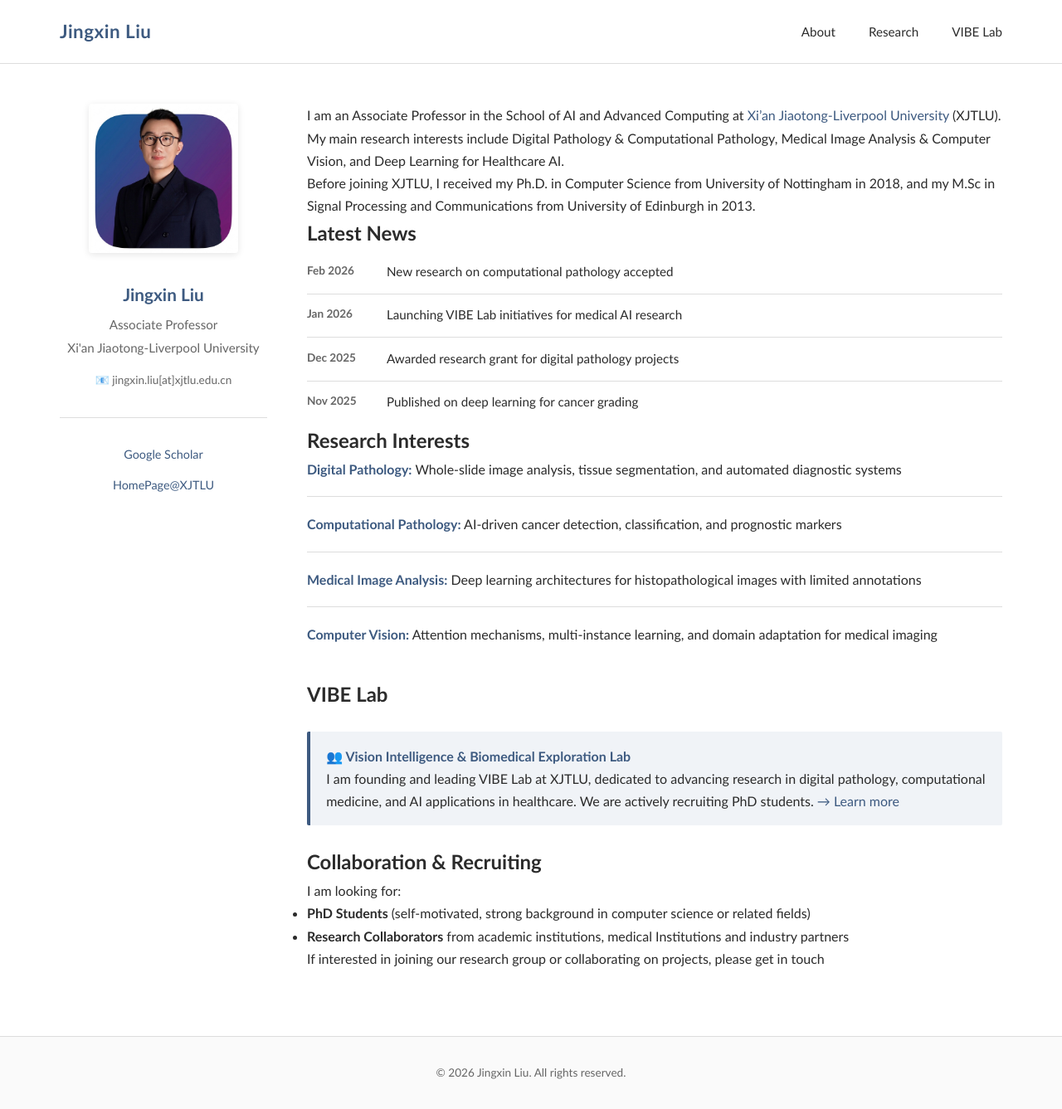
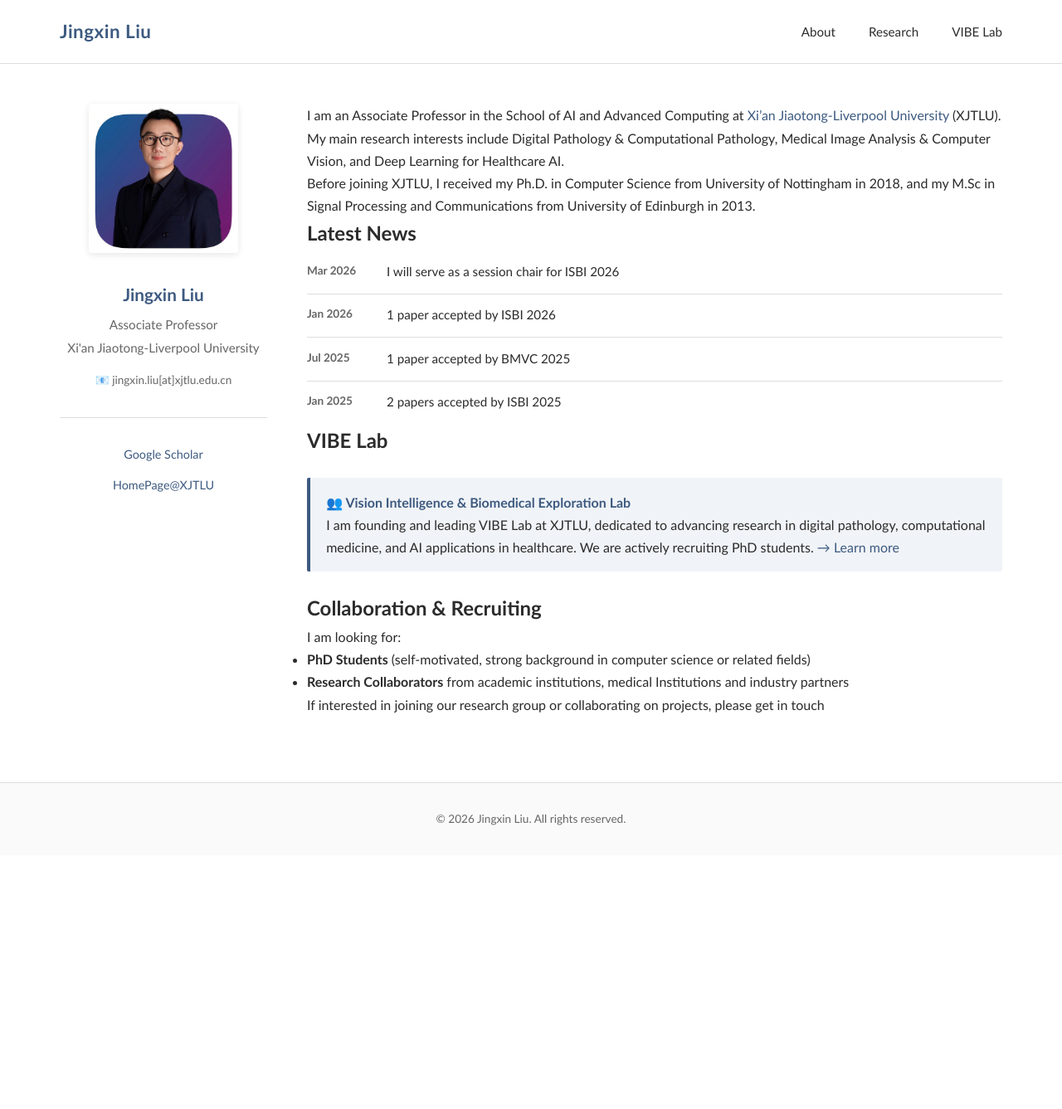
Before and after one commit to Jingxin-LIU/Jingxin-Liu.github.io, a Jekyll site: the page built from index.md, in a window 1280 px wide and 1337 px high. Shown: the whole window at 83% size. Built offline with Jekyll 4.4.1, drawn with Linux system fonts in a browser that asks for light colours.

Commit message:
Update website content

```diff
--- a/_config.yml
+++ b/_config.yml
@@ -64,7 +64,7 @@
   name: Jingxin Liu
   links:
     - https://github.com/Jingxin-Liu
-    - https://scholar.google.com/citations?user=C0X90VsAAAAJ
+    - https://scholar.google.com/citations?user=C0X90VsAAAAJ&hl=en
 
 # Navigation
 header_pages:
--- a/_layouts/home.html
+++ b/_layouts/home.html
@@ -46,7 +46,7 @@
           📧 {{ site.email | replace: '@', '[at]' }}
         </div>
         <div class="sidebar-links">
-          <a href="https://scholar.google.com/citations?user=YOUR_SCHOLAR_ID" target="_blank">Google Scholar</a>
+          <a href="https://scholar.google.com/citations?user=C0X90VsAAAAJ&hl=en" target="_blank">Google Scholar</a>
           <a href="https://scholar.xjtlu.edu.cn/en/persons/JingxinLiu" target="_blank">HomePage@XJTLU</a>
         </div>
       </div>
--- a/index.md
+++ b/index.md
@@ -12,40 +12,23 @@
 
 <ul class="news-list">
   <li class="news-item">
-    <span class="news-date">Feb 2026</span>
-    <span class="news-content">New research on computational pathology accepted</span>
+    <span class="news-date">Mar 2026</span>
+    <span class="news-content">I will serve as a session chair for ISBI 2026</span>
   </li>
   <li class="news-item">
     <span class="news-date">Jan 2026</span>
-    <span class="news-content">Launching VIBE Lab initiatives for medical AI research</span>
+    <span class="news-content">1 paper accepted by ISBI 2026</span>
   </li>
   <li class="news-item">
-    <span class="news-date">Dec 2025</span>
-    <span class="news-content">Awarded research grant for digital pathology projects</span>
+    <span class="news-date">Jul 2025</span>
+    <span class="news-content">1 paper accepted by BMVC 2025</span>
   </li>
   <li class="news-item">
-    <span class="news-date">Nov 2025</span>
-    <span class="news-content">Published on deep learning for cancer grading</span>
+    <span class="news-date">Jan 2025</span>
+    <span class="news-content">2 papers accepted by ISBI 2025</span>
   </li>
 </ul>
 
-
-## Research Interests
-
-<ul class="research-list">
-  <li class="research-item">
-    <strong>Digital Pathology:</strong> Whole-slide image analysis, tissue segmentation, and automated diagnostic systems
-  </li>
-  <li class="research-item">
-    <strong>Computational Pathology:</strong> AI-driven cancer detection, classification, and prognostic markers
-  </li>
-  <li class="research-item">
-    <strong>Medical Image Analysis:</strong> Deep learning architectures for histopathological images with limited annotations
-  </li>
-  <li class="research-item">
-    <strong>Computer Vision:</strong> Attention mechanisms, multi-instance learning, and domain adaptation for medical imaging
-  </li>
-</ul>
 
 ## VIBE Lab
 
```
Also changed, not shown: about.md (+5 -20 lines).
